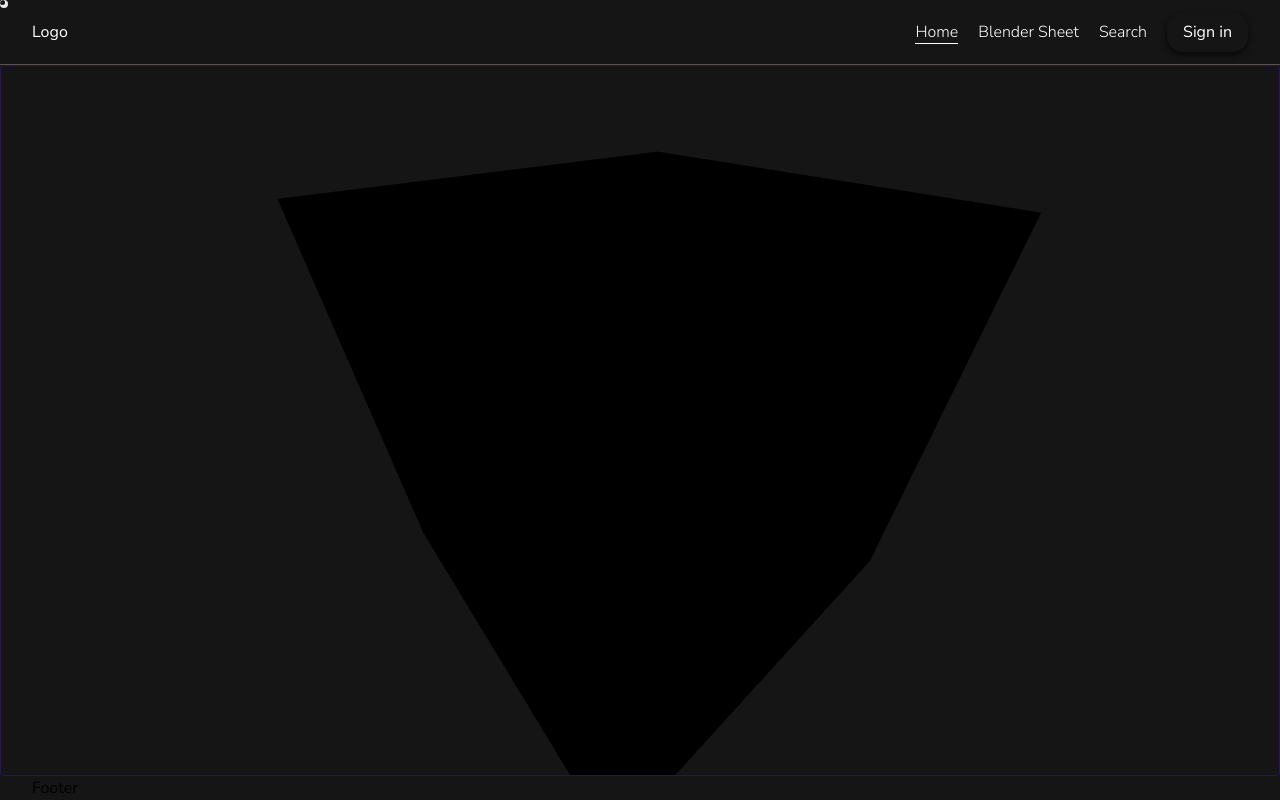
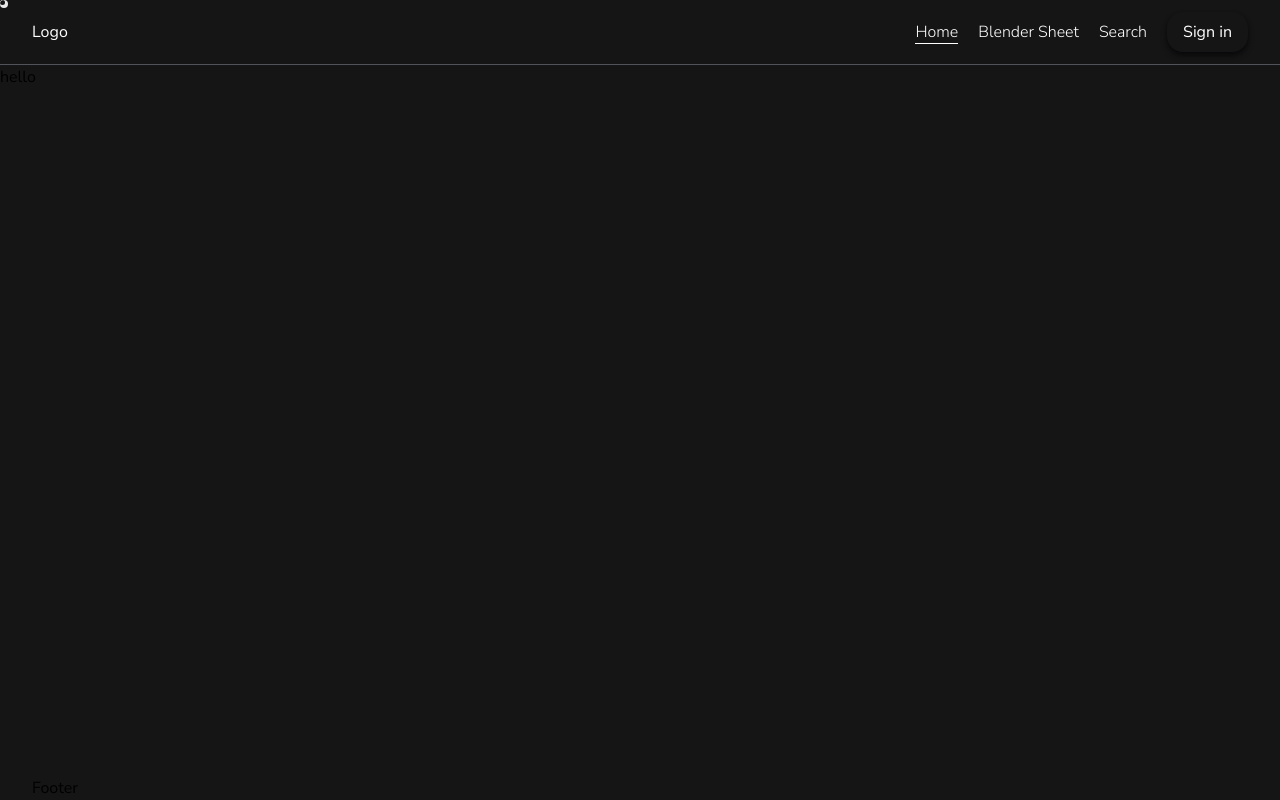
Before and after one commit to konstantine811/next-it-brama, a Next.js app: page / in a window 1280 px wide. Built offline with nearby package versions, Linux system fonts and the light colour scheme; no server answers.

Commit message:
test delet three react

```diff
--- a/components/three-components/FirstThreeScene.tsx
+++ b/components/three-components/FirstThreeScene.tsx
@@ -1,10 +1,11 @@
-import { OrbitControls } from "@react-three/drei";
+/* import { OrbitControls } from "@react-three/drei";
 import { Canvas } from "@react-three/fiber";
-import { Perf } from "r3f-perf";
+import { Perf } from "r3f-perf"; */
 
 export default function FirstThreeScene() {
   return (
-    <Canvas
+    <h1>hello</h1>
+    /*  <Canvas
       className="border border-violet-950 rounded"
       shadows
       camera={{
@@ -17,6 +18,6 @@ export default function FirstThreeScene() {
         <boxGeometry args={[10, 10, 10]}></boxGeometry>
         <meshPhysicalMaterial color="#151515" />
       </mesh>
-    </Canvas>
+    </Canvas> */
   );
 }
--- a/package.json
+++ b/package.json
@@ -9,8 +9,6 @@
     "lint": "next lint"
   },
   "dependencies": {
-    "@react-three/drei": "9.56.25",
-    "@react-three/fiber": "^8.13.4",
     "@reduxjs/toolkit": "^1.9.5",
     "@types/node": "18.16.0",
     "@types/react": "18.2.0",
@@ -21,7 +19,6 @@
     "gsap": "^3.11.5",
     "next": "13.3.1",
     "next-auth": "^4.22.1",
-    "r3f-perf": "^7.1.2",
     "react": "18.2.0",
     "react-dom": "18.2.0",
     "react-redux": "^8.0.7",
```
Also changed, not shown: 1 other file (tests, documents, lock files or other folders).
